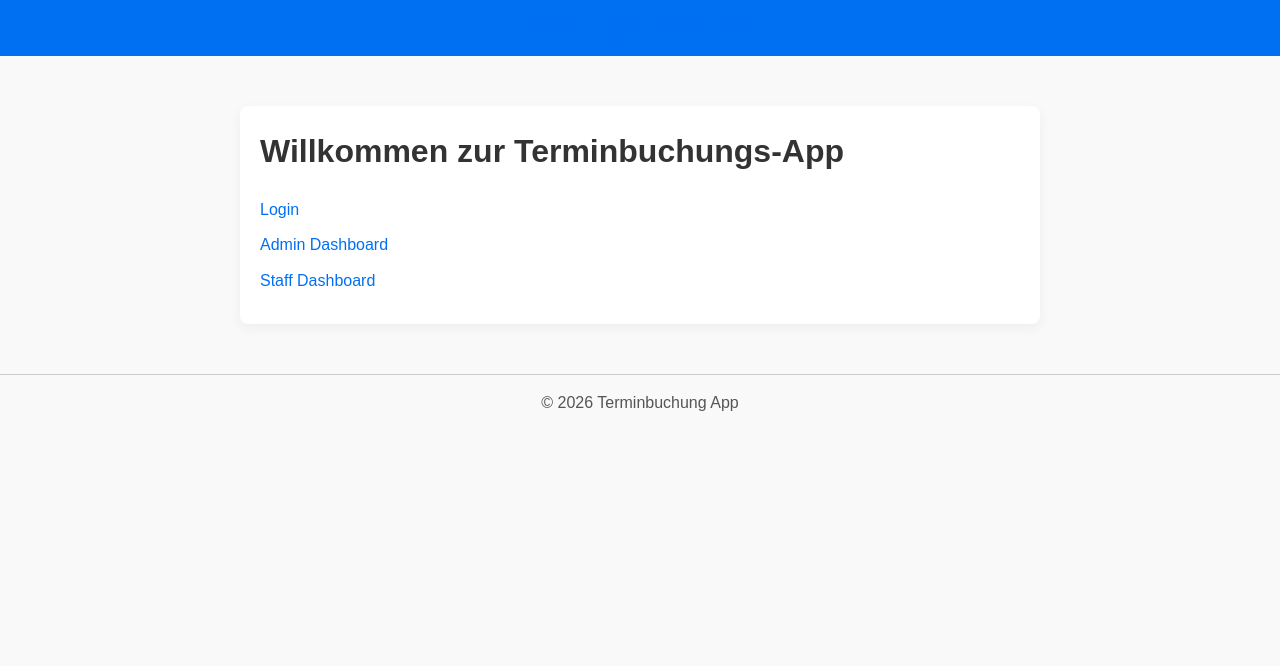
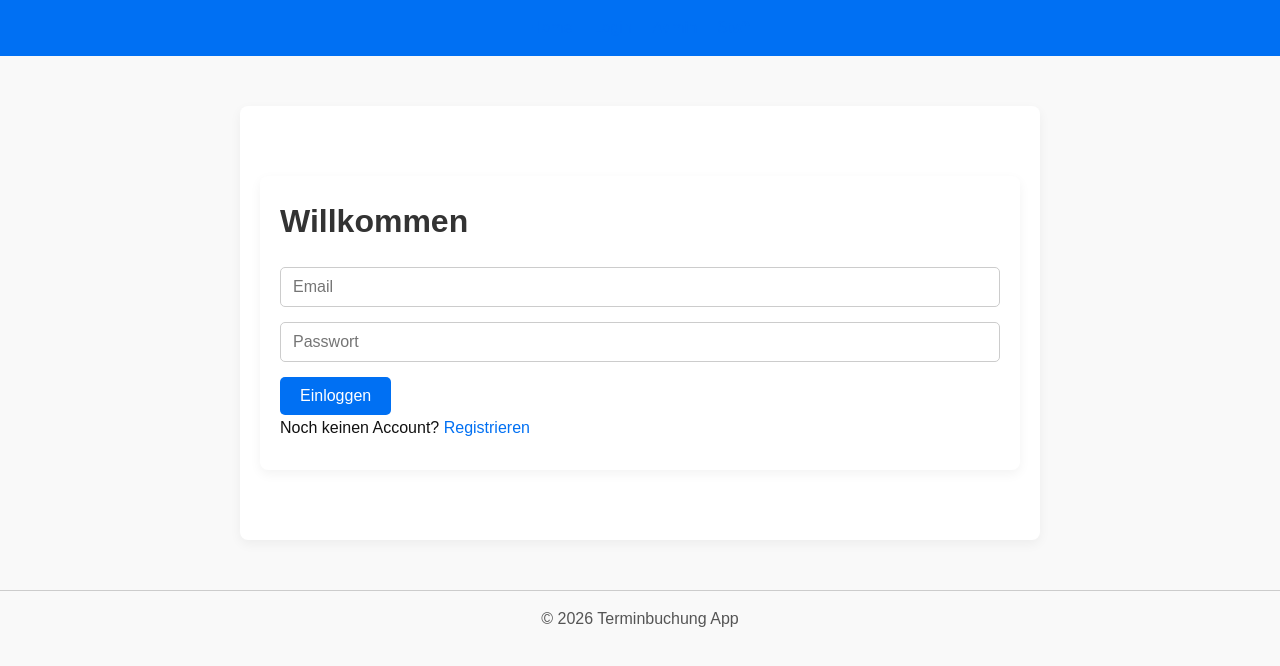
Before and after one commit to emergency-german/termin-buchen, a Next.js app: page / in a window 1280 px wide. Shown: the top 666 px of the page. Built offline with nearby package versions, Linux system fonts and the light colour scheme.

Commit message:
Update page.tsx

```diff
--- a/app/page.tsx
+++ b/app/page.tsx
@@ -1,18 +1,78 @@
-import Link from "next/link"
+"use client"
 
-export default function HomePage() {
+import { useState } from "react"
+import { useRouter } from "next/navigation"
+
+export default function LoginPage() {
+  const router = useRouter()
+  const [email, setEmail] = useState("")
+  const [password, setPassword] = useState("")
+  const [loading, setLoading] = useState(false)
+  const [error, setError] = useState("")
+
+  const handleLogin = async (e: React.FormEvent) => {
+    e.preventDefault()
+    setLoading(true)
+    setError("")
+
+    try {
+      const res = await fetch("/api/auth/login", {
+        method: "POST",
+        headers: { "Content-Type": "application/json" },
+        body: JSON.stringify({ email, password }),
+      })
+
+      const data = await res.json()
+
+      if (res.ok) {
+        router.push("/appointments") // Weiterleitung nach Login
+      } else {
+        setError(data.error || "Ungültige Login-Daten")
+      }
+    } catch (err) {
+      console.error(err)
+      setError("Netzwerkfehler")
+    } finally {
+      setLoading(false)
+    }
+  }
+
   return (
-    <div style={{ padding: 20 }}>
-      <h1>Willkommen zur Terminbuchungs-App</h1>
-      <p>
-        <Link href="/login">Login</Link>
-      </p>
-      <p>
-        <Link href="/admin">Admin Dashboard</Link>
-      </p>
-      <p>
-        <Link href="/staff">Staff Dashboard</Link>
-      </p>
+    <div className="min-h-screen flex items-center justify-center bg-gradient-to-r from-blue-500 to-purple-600 p-4">
+      <div className="bg-white dark:bg-gray-800 p-10 rounded-xl shadow-xl w-full max-w-md">
+        <h1 className="text-3xl font-bold text-center mb-6 text-gray-900 dark:text-white">
+          Willkommen
+        </h1>
+        <form onSubmit={handleLogin} className="flex flex-col gap-4">
+          <input
+            type="email"
+            placeholder="Email"
+            value={email}
+            onChange={e => setEmail(e.target.value)}
+            required
+            className="border p-3 rounded focus:ring-2 focus:ring-blue-400 outline-none"
+          />
+          <input
+            type="password"
+            placeholder="Passwort"
+            value={password}
+            onChange={e => setPassword(e.target.value)}
+            required
+            className="border p-3 rounded focus:ring-2 focus:ring-blue-400 outline-none"
+          />
+          <button
+            type="submit"
+            disabled={loading}
+            className="bg-blue-600 hover:bg-blue-700 text-white p-3 rounded font-semibold transition disabled:opacity-50"
+          >
+            {loading ? "Einloggen..." : "Einloggen"}
+          </button>
+          {error && <p className="text-red-500 mt-2 text-center">{error}</p>}
+        </form>
+        <p className="mt-6 text-center text-gray-600 dark:text-gray-400">
+          Noch keinen Account? <a href="/register" className="text-blue-600 underline">Registrieren</a>
+        </p>
+      </div>
     </div>
   )
 }
```
